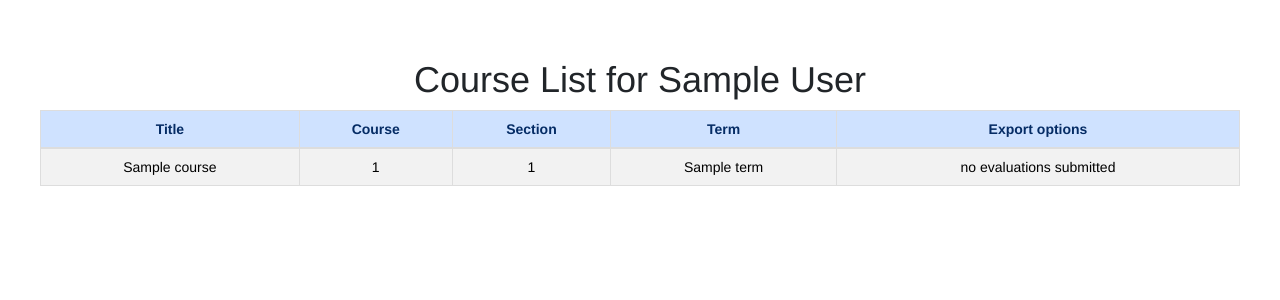
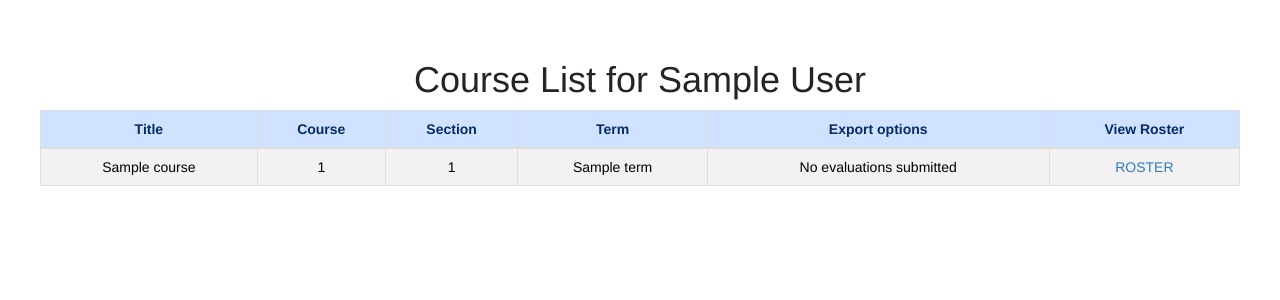
Before and after one commit to krispepper/530_2026_09_course, a Flask app: template templates/courseList.html in a window 1280 px wide. Shown: the part 50-350 px from the top of the page. Run offline with Flask 3, Linux system fonts and the light colour scheme; the template is opened without the code that fills it: most values are stand-ins (such as "Sample title", 1, 10 or a date in 2020); parts of the project's set-up code (start-up, migrations or seed data) failed here and were passed over; some libraries are stand-ins or nearby versions.

Commit message:
edit view to show link to roster if role is not student

```diff
--- a/templates/courseList.html
+++ b/templates/courseList.html
@@ -16,7 +16,10 @@
             <th scope="col">Course</th>
             <th scope="col">Section</th>
             <th scope="col">Term</th>
-            {% if role != "stu" %}<th scope="col">Export options</th>{% endif %}
+            {% if role != "stu" %}
+                <th scope="col">Export options</th>
+                <th scope="col">View Roster</th>
+            {% endif %}
         </tr>
     </thead>
     <tbody>
@@ -38,9 +41,10 @@
                 Export to csv
             </a>
             {% else %}
-            no evaluations submitted
+                No evaluations submitted
             {% endif %}
         </td>
+        <td><a href="{{ url_for('viewRoster', courseID=c.courseID, secID=c.secID, term=c.term) }}">ROSTER</a></td>
         {% endif %}
     </tr>
     {% endfor %}
```
